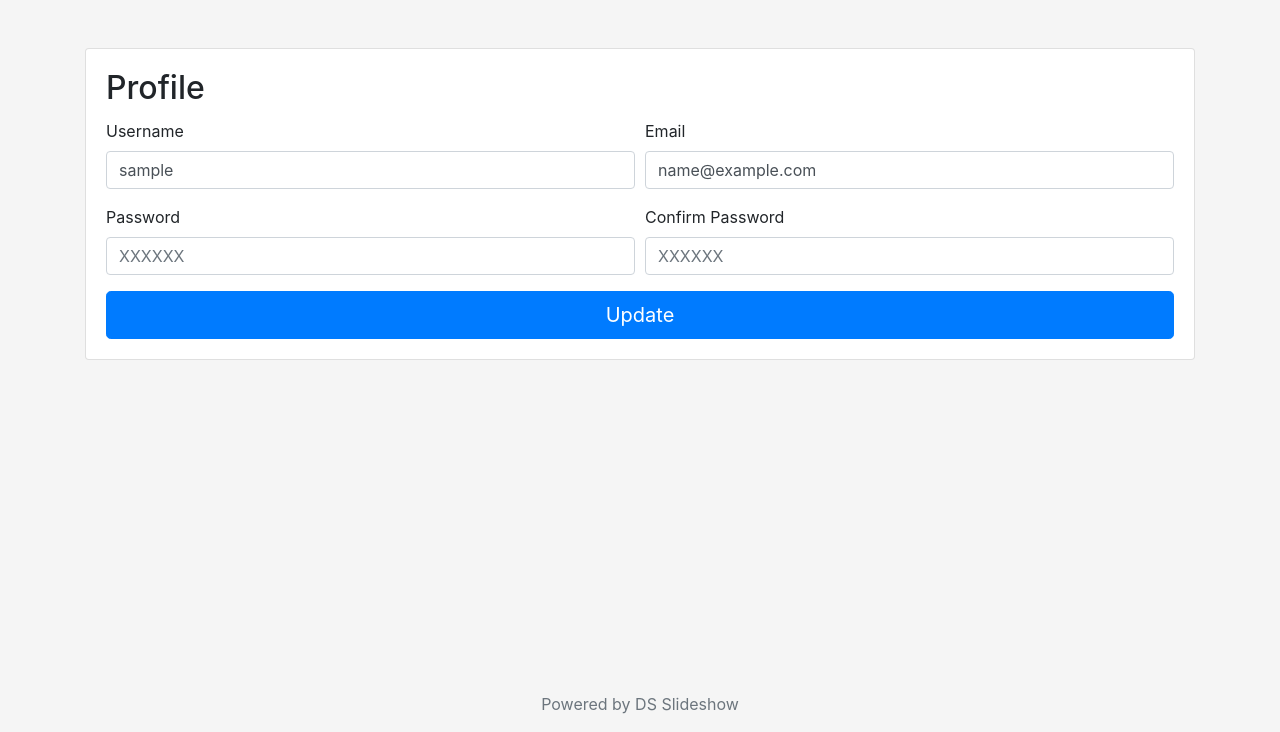
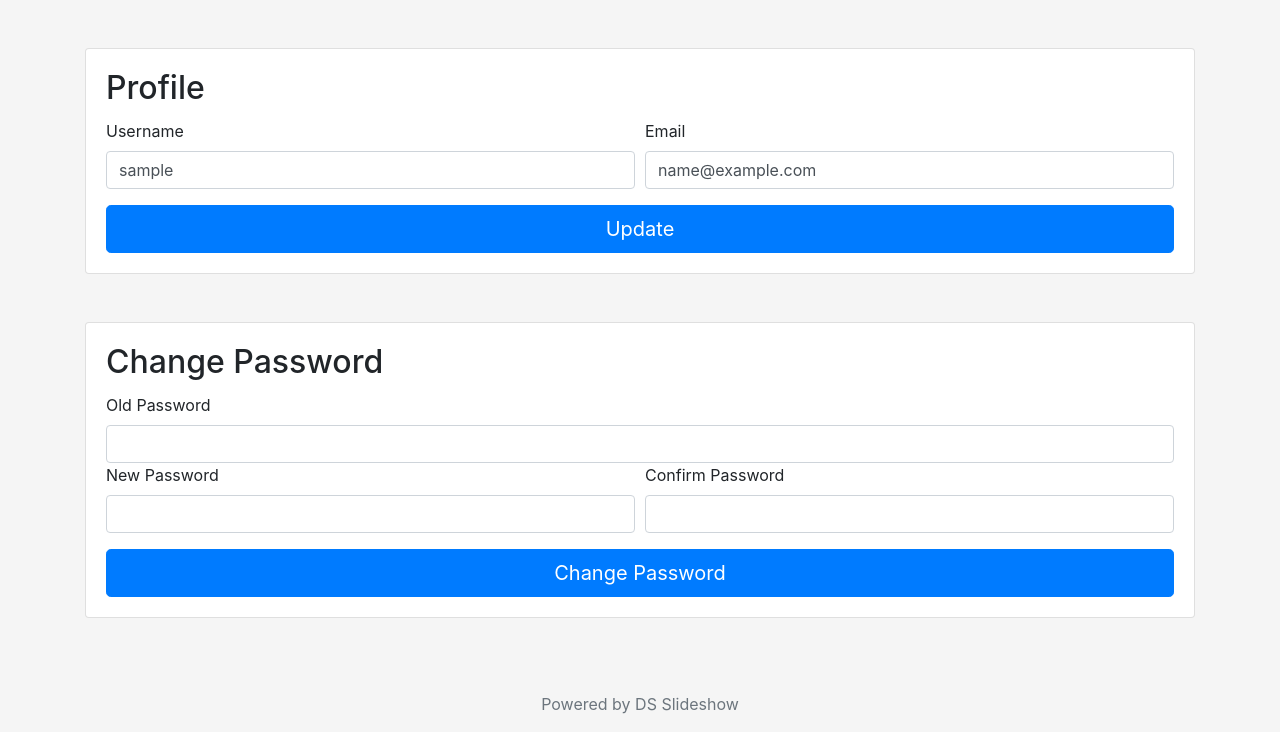
Before and after one commit to Digital-Signage-Slideshow/DS_Slideshow, a Flask app: a page that uses slideshow/blueprints/user/templates/user/profile.html in a window 1280 px wide. Shown: the part 68-800 px from the top of the page. Run offline with Flask 2, Linux system fonts and the light colour scheme; the visitor is signed in with stand-in values (Sample User, id 1); data comes from the database, SQL or seed files in the repository; some libraries are stand-ins or nearby versions.

Commit message:
updated user profile view, form & model

```diff
--- a/slideshow/blueprints/user/forms.py
+++ b/slideshow/blueprints/user/forms.py
@@ -34,5 +34,10 @@ class LoginForm(FlaskForm):
 class EditProfileForm(FlaskForm):
     username = StringField('Username', validators=[InputRequired()])
     email = StringField('Email', validators=[InputRequired(), Email()])
-    password = PasswordField('Password')
-    confirm_password = PasswordField('Confirm Password', validators=[EqualTo('password')])
+
+
+class ChangePasswordForm(FlaskForm):
+    old_password = PasswordField('Old Password', validators=[InputRequired()])
+    new_password = PasswordField('New Password', validators=[InputRequired()])
+    confirm_password = PasswordField('Confirm Password', validators=[EqualTo('new_password')])
+    submit = SubmitField('Change Password')
--- a/slideshow/blueprints/user/models.py
+++ b/slideshow/blueprints/user/models.py
@@ -29,4 +29,4 @@ class User(DSMixin, UserMixin, db.Model):
         self.username = username
         self.slug = slugify_text(username)
         self.email = email
-        self.hash_password(password)
+        self.password = generate_password_hash(password)
--- a/slideshow/blueprints/user/templates/user/profile.html
+++ b/slideshow/blueprints/user/templates/user/profile.html
@@ -5,8 +5,10 @@
     {% include 'macros/navbar.html' %}
     <main>
         <div class="container">
+
+            {% include 'macros/alerts.html' %}
+
             <div class="card mt-5">
-                {% include 'macros/alerts.html' %}
                 <div class="card-body">
                     <h2 class="card-title">Profile</h2>
                     <form action="" method="post">
@@ -21,20 +23,37 @@
                                 {{ form.email(class="form-control") }}
                             </div>
                         </div>
-                        <div class="form-row">
-                            <div class="form-group col-md-6">
-                                {{ form.password.label }}
-                                {{ form.password(class="form-control", placeholder='XXXXXX') }}
-                            </div>
-                            <div class="form-group col-md-6">
-                                {{ form.confirm_password.label }}
-                                {{ form.confirm_password(class="form-control", placeholder='XXXXXX') }}
-                            </div>
-                        </div>
                         <button type="submit" class="btn btn-lg btn-block btn-primary">Update</button>
                     </form>
                 </div>
             </div>
+
+            <div class="card mt-5">
+                <div class="card-body">
+                    <h2 class="card-title">Change Password</h2>
+                    <form action="" method="post">
+                        {{ cpform.hidden_tag() }}
+                        <div class="form-row">
+                            <div class="from-group col-md-12">
+                                {{ cpform.old_password.label }}
+                                {{ cpform.old_password(class="form-control") }}
+                            </div>
+                        </div>
+                        <div class="form-row">
+                            <div class="from-group col-md-6">
+                                {{ cpform.new_password.label }}
+                                {{ cpform.new_password(class="form-control") }}
+                            </div>
+                            <div class="form-group col-md-6">
+                                {{ cpform.confirm_password.label }}
+                                {{ cpform.confirm_password(class="form-control") }}
+                            </div>
+                        </div>
+                        {{ cpform.submit(class="btn btn-lg btn-block btn-primary") }}
+                    </form>
+                </div>
+            </div>
+
         </div>
     </main>
     {% include 'macros/footer.html' %}
--- a/slideshow/blueprints/user/views.py
+++ b/slideshow/blueprints/user/views.py
@@ -2,9 +2,7 @@ from flask import Blueprint, render_template, redirect, url_for, flash, jsonify,
 from flask_login import current_user, login_user, logout_user, login_required
 from werkzeug.security import generate_password_hash
 
-from slideshow.extensions import db
-
-from .forms import RegisterForm, LoginForm, EditProfileForm
+from .forms import RegisterForm, LoginForm, EditProfileForm, ChangePasswordForm
 from .models import User
 
 bp = Blueprint('user', __name__, template_folder='templates', url_prefix='/user/')
@@ -62,19 +60,19 @@ def logout():
 @login_required
 def profile(username):
     user = User.query.filter_by(username=username).first_or_404()
-    form = EditProfileForm()
+    form = EditProfileForm(obj=user)
+    cpform = ChangePasswordForm()
 
     if form.validate_on_submit():
-        current_user.username = form.username.data
-        current_user.email = form.email.data
-        current_user.password = generate_password_hash(form.password.data)
-        db.session.commit()
-
+        form.populate_obj(user)
+        user.update()
         flash('Your changes have been saved..', 'success')
         return redirect(url_for('.profile', username=current_user.username))
 
-    elif request.method == 'GET':
-        form.username.data = current_user.username
-        form.email.data = current_user.email
-
-    return render_template('user/profile.html', title='Profile', user=user, form=form)
+    if cpform.validate_on_submit():
+        if user.check_password(cpform.old_password.data):
+            User.password = generate_password_hash(cpform.new_password.data)
+            user.update()
+            flash('Your password has been changed.', 'success')
+            return redirect(url_for('.profile', username=current_user.username))
+    return render_template('user/profile.html', title='Profile', user=user, form=form, cpform=cpform)
```
Also changed, not shown: slideshow/utils/sql.py (+8 -0 lines).
